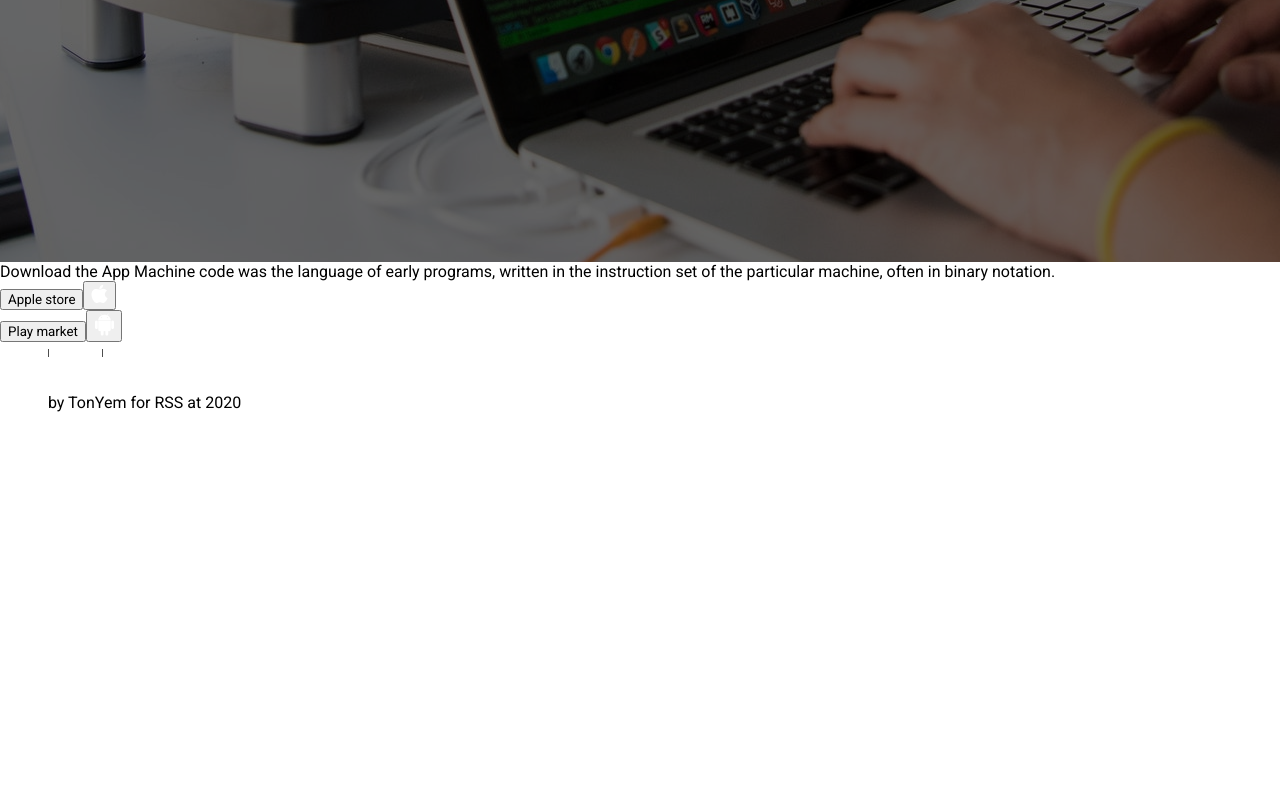
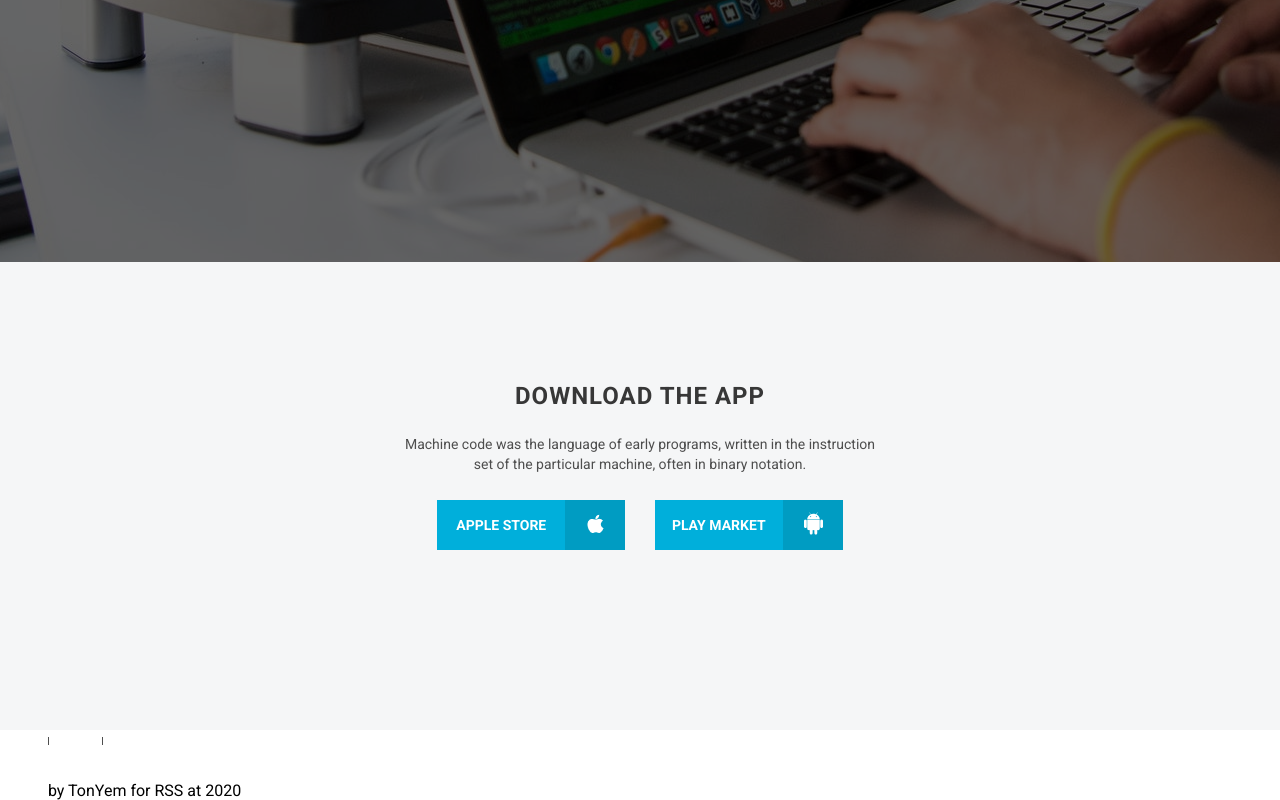
Before and after one commit to Alina1317/webdev, a plain HTML site: page webdev/index.html in a window 1280 px wide. Shown: the part 3268-4068 px from the top of the page. Before the commit the page ends 3680 px from the top, so only its background shows below. Drawn offline with Linux system fonts and the light colour scheme; files whose address does not match are found by name.

Commit message:
feat: add styles for app section

```diff
--- a/webdev/style.css
+++ b/webdev/style.css
@@ -340,3 +340,97 @@ a {
 .sub-form__btn:hover {
   background: #22758a;
 }
+
+.app {
+  background: #F5F6F7;
+  min-height: 468px;
+  display: flex;
+  justify-content: center;
+}
+
+.download {
+  display: flex;
+  width: 492px;
+  height: 168px;
+  flex-direction: column;
+  justify-content: space-between;
+  align-items: center;
+  margin-top: 120px;
+}
+
+.download__app {
+  font: normal bold 24px 'Roboto', sans-serif;
+  letter-spacing: 1px;
+  text-transform: uppercase;
+  color: #373737;
+}
+
+.download__text {
+  color: #4E4E4E;
+  font: normal normal 14px/140% 'Roboto', sans-serif;
+  text-align: center;
+}
+
+.buttons {
+  display: flex;
+  width: 435px;
+  justify-content: space-around;
+}
+
+.button-apple {
+  display: flex;
+}
+
+.btn__apple {
+  background: #00AFDB;
+  color: #fff;
+  font: normal bold 14px 'Roboto', sans-serif;
+  text-transform: uppercase;
+  border: none;
+  width: 128px;
+  height: 50px;
+  cursor: pointer;
+}
+
+.btn__apple:hover {
+  background: #009CC2;
+}
+
+.apple {
+  background: #009CC2;
+  width: 60px;
+  height: 50px;
+  border: none;
+  cursor: pointer;
+}
+
+.button-android {
+  display: flex;
+}
+
+.btn__android {
+  background: #00AFDB;
+  color: #fff;
+  font: normal bold 14px 'Roboto', sans-serif;
+  text-transform: uppercase;
+  border: none;
+  width: 128px;
+  height: 50px;
+  cursor: pointer;
+}
+
+.btn__android:hover {
+  background: #009CC2;
+}
+
+.android {
+  background: #009CC2;
+  width: 60px;
+  height: 50px;
+  border: none;
+  cursor: pointer;
+}
+
+.android:hover {
+  background: #22758a;
+}
```
